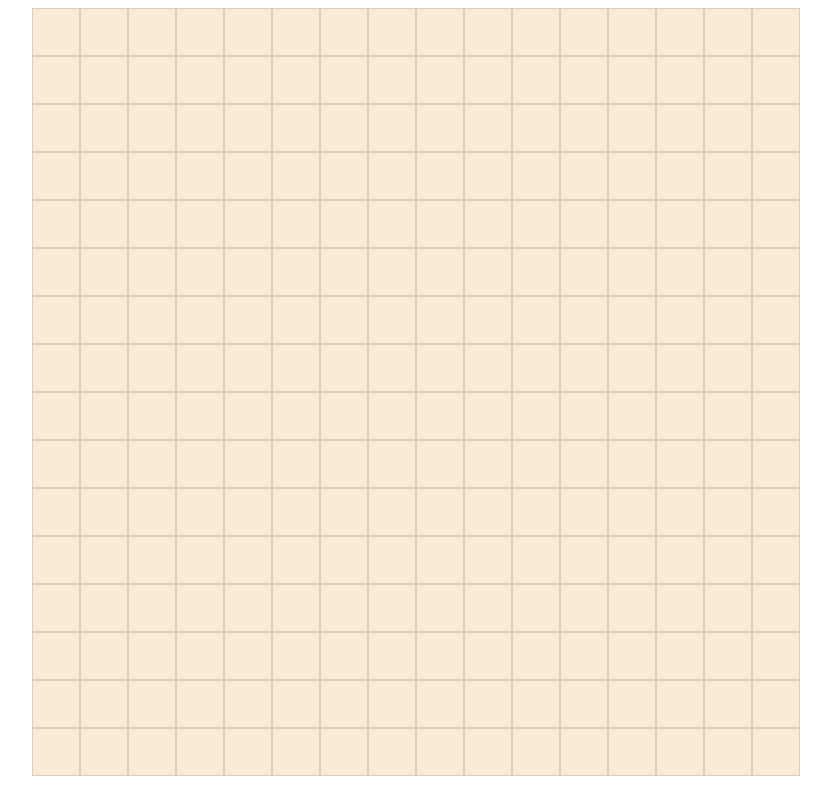
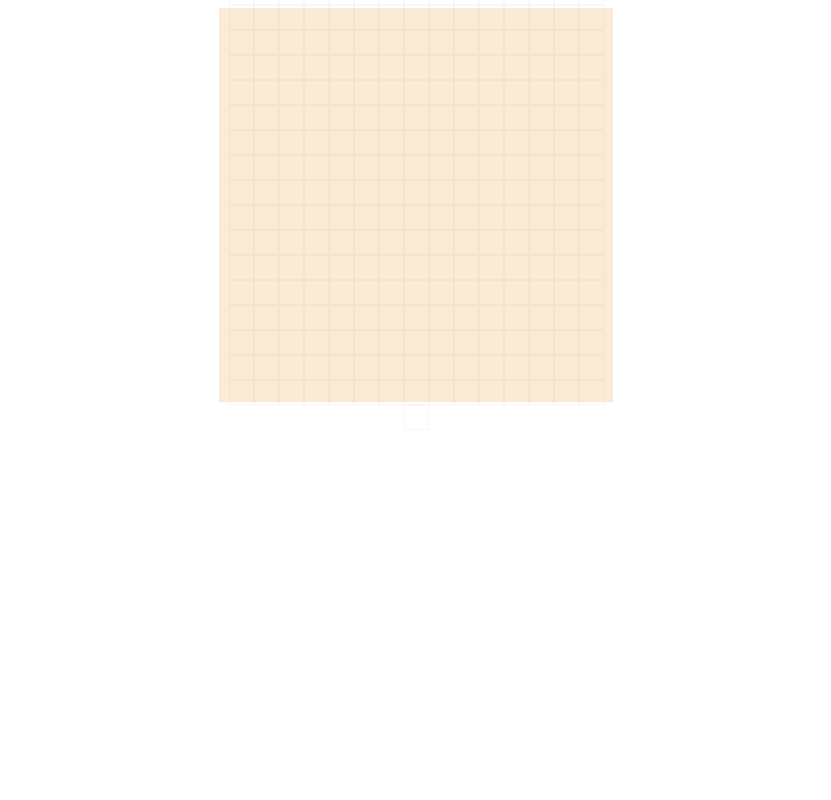
Before and after one commit to zh-amirkulova/Etch-a-Sketch, a plain HTML site: page index.html in a window 1280 px wide. Shown: the whole page, without its empty margins (224-1055 px from the left). Drawn offline with Linux system fonts and the light colour scheme.

Commit message:
Добавлен эффект hover для изменения цвета при наведении

```diff
--- a/index.js
+++ b/index.js
@@ -4,11 +4,16 @@ for (let i=0; i<256; i++){
     const div = document.createElement('div');
     divConteiner.append(div);
     div.style.cssText = `
-        width: 46px;
-        height: 46px;
-        border: 1px solid rgba(137, 81, 41, 0.2);;
-
+        width: 23px;
+        height: 23px;
+        border: 1px solid rgba(137, 81, 41, 0.05);
     `;
     divConteiner.innerHTML.div;
-    console.log(div);
+
+    const hover = document.querySelector('div');
+    console.log(hover);
+
+    hover.addEventListener('mouseover', function(e){
+    e.target.style.backgroundColor = 'pink';
+});
 };
--- a/style.css
+++ b/style.css
@@ -3,14 +3,13 @@ body,
     display: flex;
     justify-content: center;
     align-content: center;
+}
 
-}
 .conteiner {
-
     flex-wrap: wrap;
-    width: 768px;
-    height: 768px;
+    width: 394px;
+    height: 394px;
     background-color: antiquewhite;
     color: rgba(137, 81, 41, 0.3);
-
+    margin: 0px 0px 0px 0px;
 }
```
